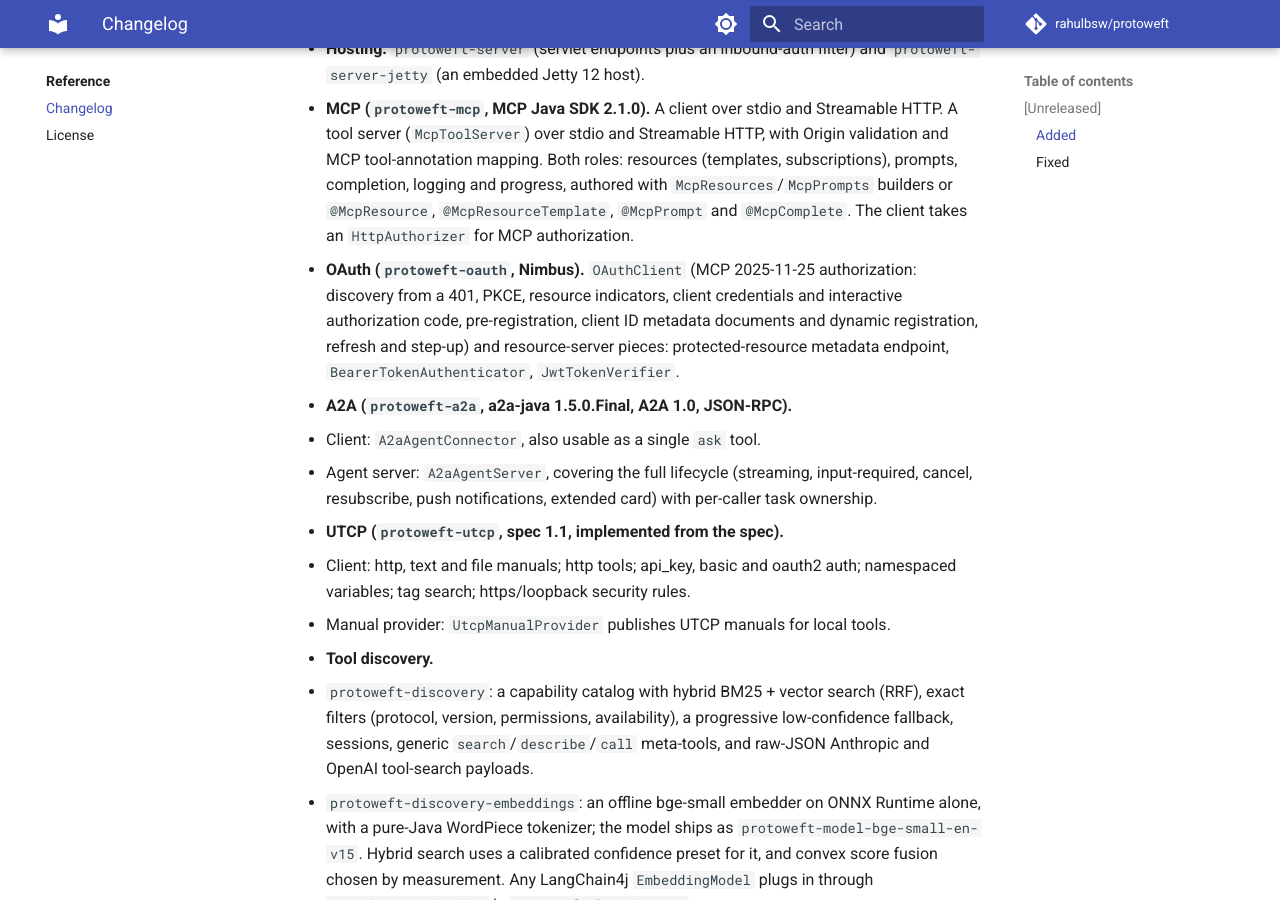
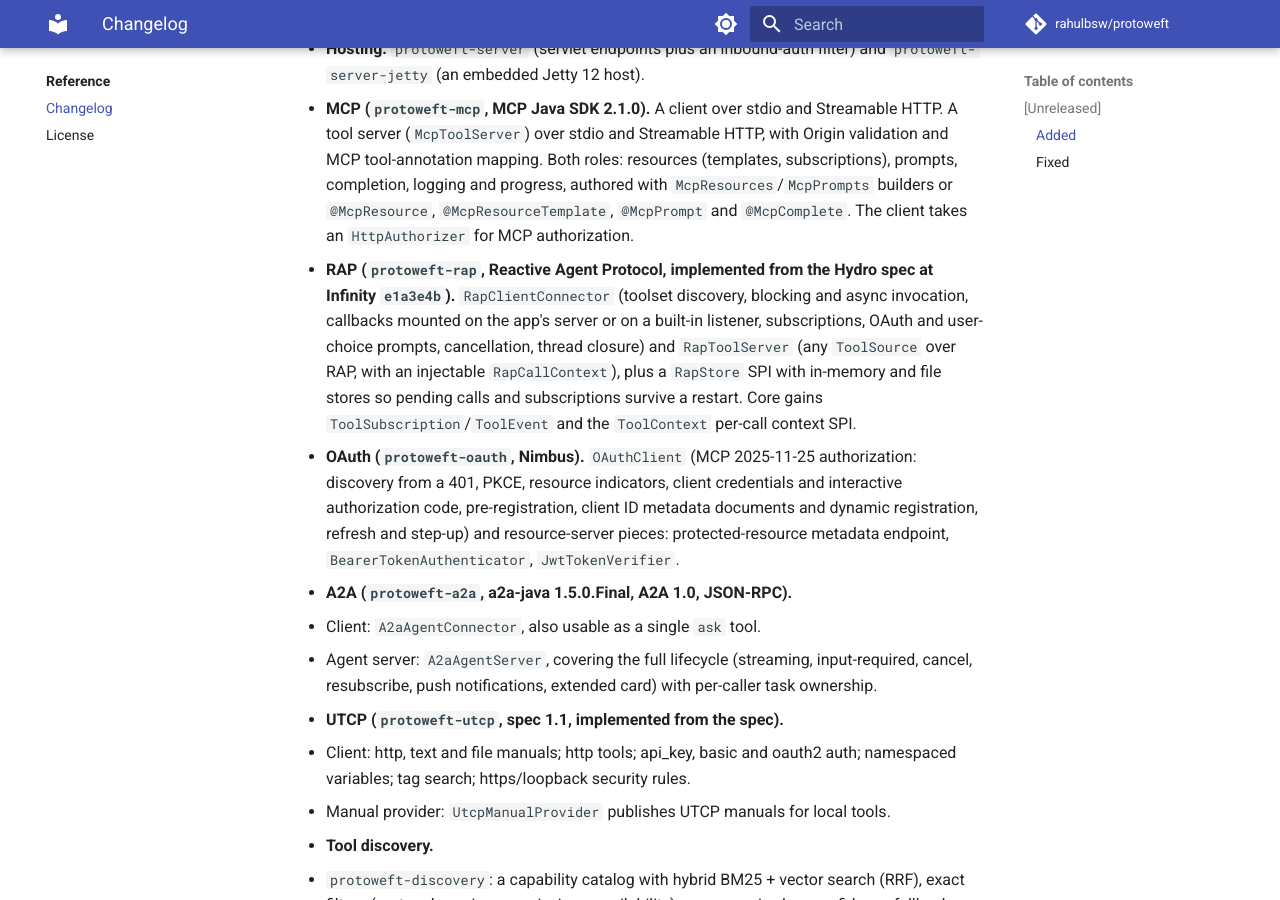
Before and after one commit to rahulbsw/protoweft, an MkDocs documentation site: the page built from docs/reference/changelog.md, in a window 1280 px wide and 900 px high, scrolled down 709 px. Built offline with MkDocs 1.6.1 and Material for MkDocs 9.7.7, drawn with Linux system fonts in a browser that asks for light colours; comment, search, counter and statistics services are not loaded.

Commit message:
Add RAP to the goal, architecture and changelog

```diff
--- a/CHANGELOG.md
+++ b/CHANGELOG.md
@@ -26,6 +26,13 @@ All notable changes to Protoweft are documented here. The format follows
   logging and progress, authored with `McpResources`/`McpPrompts` builders or `@McpResource`,
   `@McpResourceTemplate`, `@McpPrompt` and `@McpComplete`. The client takes an `HttpAuthorizer`
   for MCP authorization.
+- **RAP (`protoweft-rap`, Reactive Agent Protocol, implemented from the Hydro spec at Infinity
+  `e1a3e4b`).** `RapClientConnector` (toolset discovery, blocking and async invocation, callbacks
+  mounted on the app's server or on a built-in listener, subscriptions, OAuth and user-choice
+  prompts, cancellation, thread closure) and `RapToolServer` (any `ToolSource` over RAP, with an
+  injectable `RapCallContext`), plus a `RapStore` SPI with in-memory and file stores so pending
+  calls and subscriptions survive a restart. Core gains `ToolSubscription`/`ToolEvent` and the
+  `ToolContext` per-call context SPI.
 - **OAuth (`protoweft-oauth`, Nimbus).** `OAuthClient` (MCP 2025-11-25 authorization: discovery
   from a 401, PKCE, resource indicators, client credentials and interactive authorization code,
   pre-registration, client ID metadata documents and dynamic registration, refresh and step-up)
```
Also changed, not shown: architecture.md (+30 -2 lines), goal-and-requirements.md (+12 -6 lines).
